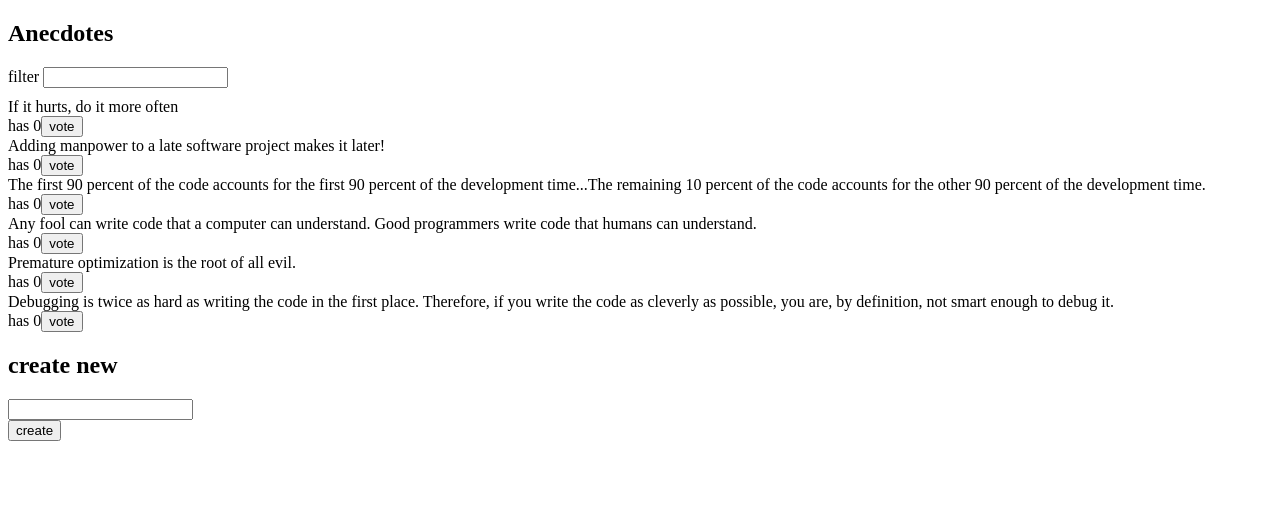
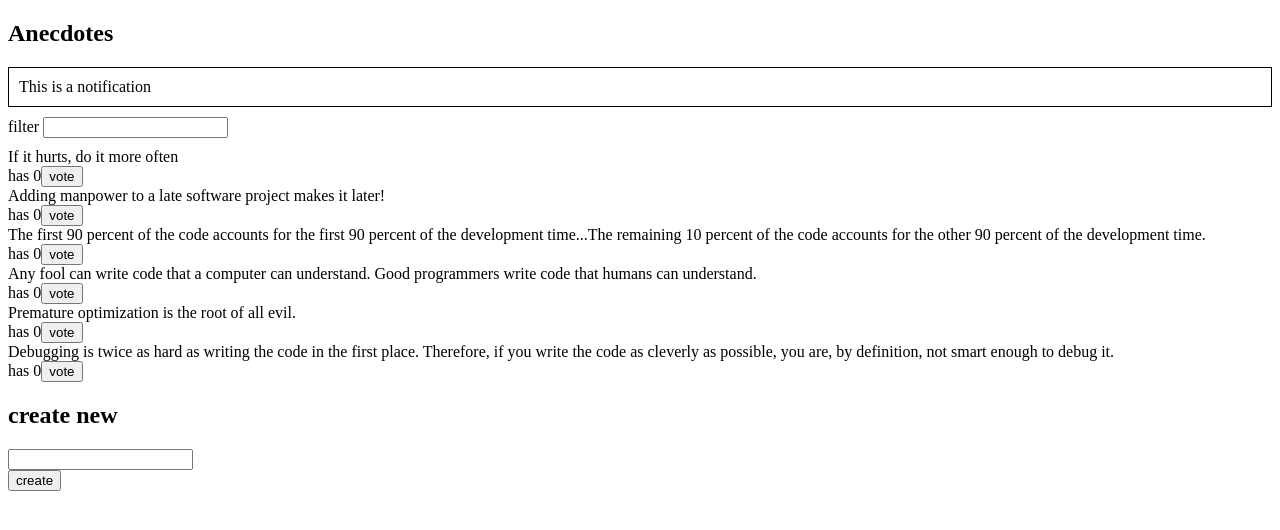
Before and after one commit to sarahlwelton/fullstackopen_exercises_part6, a React (Vite) app in the folder anecdotes/: page / in a window 1280 px wide. Shown: the top 530 px of the page. Built offline with nearby package versions, Linux system fonts and the light colour scheme.

Commit message:
Exercise 6.10 anecdotes Step 10: Extend the Notification component to render from the Redux store and create a new reducer

```diff
--- a/anecdotes/src/App.jsx
+++ b/anecdotes/src/App.jsx
@@ -1,12 +1,14 @@
 import AnecdoteForm from './components/AnecdoteForm'
 import AnecdoteList from './components/AnecdoteList'
 import Filter from './components/Filter'
+import Notification from './components/Notification'
 
 const App = () => {
 
   return (
     <div>
       <h2>Anecdotes</h2>
+      <Notification />
       <Filter />
       <AnecdoteList />
       <AnecdoteForm />
--- /dev/null
+++ b/anecdotes/src/components/Notification.jsx
@@ -0,0 +1,21 @@
+import { useSelector } from 'react-redux'
+
+const Notification = () => {
+
+  const notification = useSelector(({ notification }) => {
+    return notification
+  })
+  const style = {
+    border: 'solid',
+    padding: 10,
+    borderWidth: 1,
+    marginBottom: 10
+  }
+  return (
+    <div style={style}>
+      {notification}
+    </div>
+  )
+}
+
+export default Notification
--- a/anecdotes/src/main.jsx
+++ b/anecdotes/src/main.jsx
@@ -4,12 +4,13 @@
 import App from './App'
 import anecdoteReducer from './reducers/anecdoteReducer'
 import filterReducer from './reducers/filterReducer'
-
+import notificationReducer from './reducers/notificationReducer'
 
 const store = configureStore({
   reducer: {
     anecdotes: anecdoteReducer,
-    filter: filterReducer
+    filter: filterReducer,
+    notification: notificationReducer
   }
 })
 
--- /dev/null
+++ b/anecdotes/src/reducers/notificationReducer.js
@@ -0,0 +1,17 @@
+import { createSlice } from '@reduxjs/toolkit'
+
+const notificationSlice = createSlice({
+  name: 'notification',
+  initialState: 'This is a notification',
+  reducers: {
+    setNotification(state, action) {
+      return action.payload
+    },
+    notificationChange(state, action) {
+      return action.payload
+    }
+  }
+})
+
+export const { setNotification, notificationChange } = notificationSlice.actions
+export default notificationSlice.reducer;
```
Also changed, not shown: anecdotes/src/components/Notification.js (deleted, +0 -14 lines).
